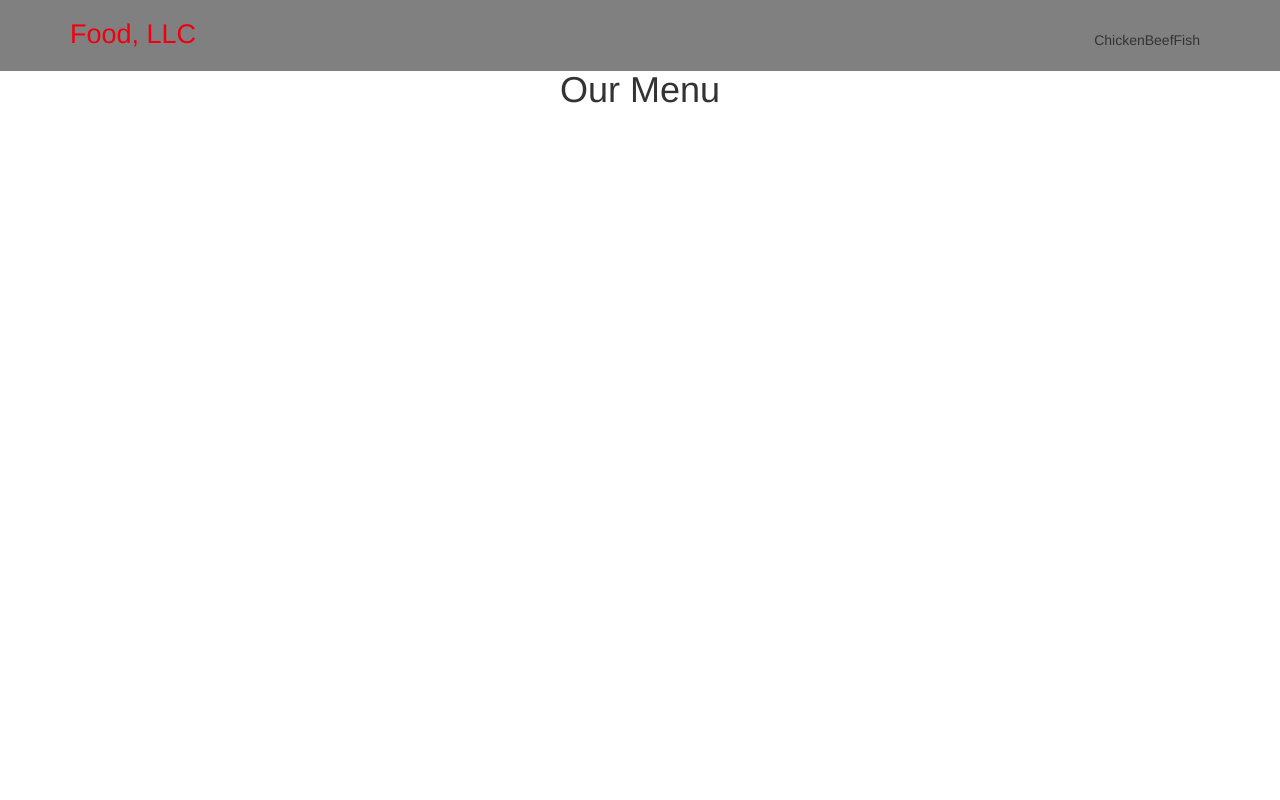
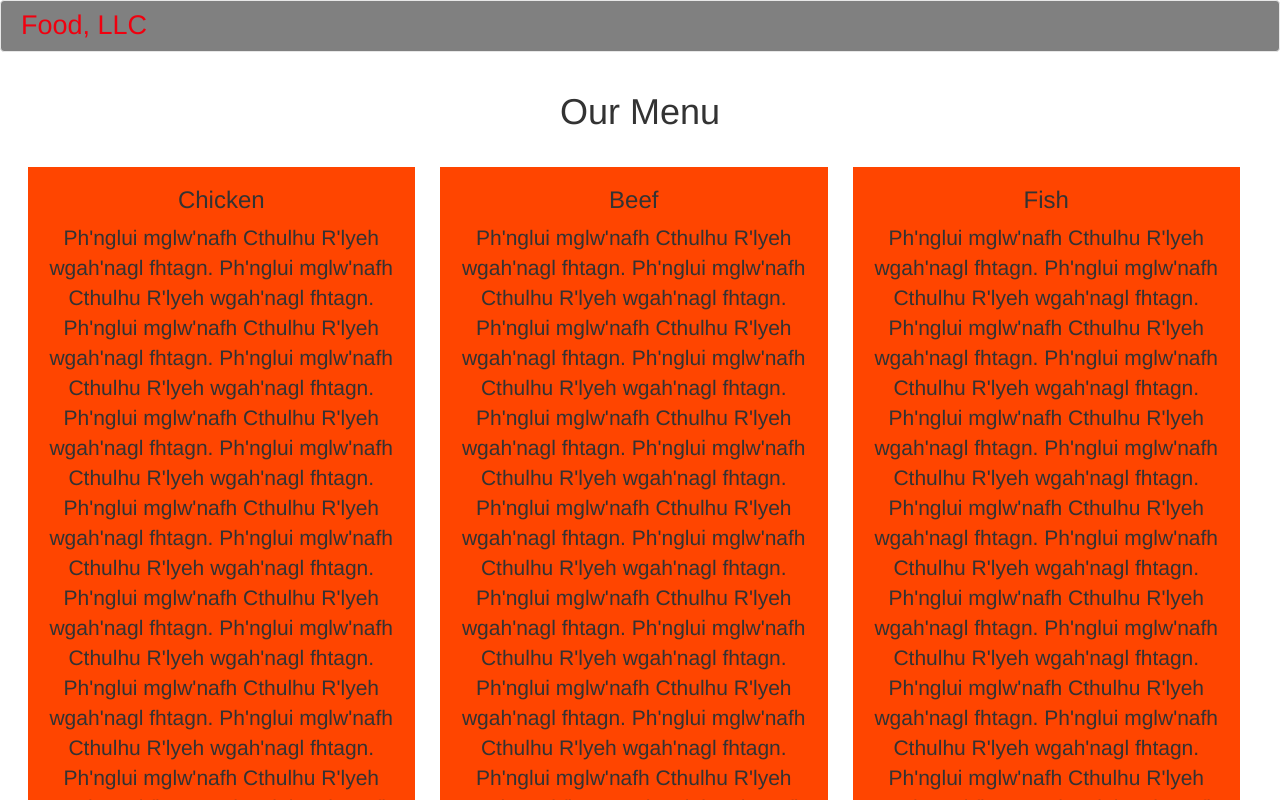
Before and after one commit to loup-garou/coursera-html, a plain HTML site: page mod3-solution/index.html in a window 1280 px wide. Shown: the top 800 px of the page. Drawn offline with Linux system fonts and the light colour scheme.

Commit message:
done 3 and bonus

```diff
--- a/mod3-solution/css/styles.css
+++ b/mod3-solution/css/styles.css
@@ -1,26 +1,86 @@
+hr{
+	margin: 0px;
+}
 
-
+.mymenu{
+	margin-top: 2%;
+	background-color: #ff4500;
+	font-size: 1.5em;
+}
 
 .navbar{
 	background-color: grey;
 }
 
 .navbar-brand {
-  padding-top: 0;
+  padding-top: 10px;
+  left: 0px;
 }
 
 .navbar-brand h2{
+
+	margin-top: 0px;
 	font-size: 1.5em;
 	color: #f0000f;
 }
 
+.backlink{
+	text-align: left;
+}
+
+#nav-container{
+	margin-left: 5px;
+	margin-right: 5px;
+}
+
 #nav-list{
-	margin: 10px;
+	margin-top: 0px;
+	margin-bottom: 0px;
+	background-color: green;
+	/*
+	text-align: center;
+	*/
+	color: yellow;
+}
+
+#nav-list a{
+    color: yellow;
+	padding: 0px;
+}
+
+#nav-list a:visited {
+    color: yellow;
 }
 
 #main-content{
-	margin-top: 50px;
+	width: 100%;
+
 }
+
+
+@media (min-width:992px){
+
+	.col-md-4{
+		width: 31%;
+		margin-left:  1%;
+		margin-right: 1%;
+	}
+
+}
+
+@media(min-width: 768px) and (max-width:991px){
+	.col-xs-12{
+		width: 96%;
+		margin-left:  1%;
+		margin-right: 1%;
+	}
+	.col-sm-6{
+		width: 47%;
+		margin-left:  1%;
+		margin-right: 1%;
+	}
+}
+
 
 @media (max-width: 767px) {
 
--- a/mod3-solution/index.html
+++ b/mod3-solution/index.html
@@ -1,5 +1,9 @@
 <!doctype html>
 <html>
+<script src="js/jquery-1.11.3.min.js"></script>
+<script src="js/bootstrap.min.js"></script>
+<script src="js/script.js"></script>
+
 <head>
 	<title>Module 3 solution</title>
 	<link rel="stylesheet" href="css/bootstrap.min.css">
@@ -7,15 +11,15 @@
 </head>
 <body>
 <header>
-	<nav class="navbar navbar-fixed-top">
-	<div class="container">
+	<nav class="navbar navbar-default">
+	<div id="nav-container" class="container">
 
 		<div class="navbar-header">
 			<div class="navbar-brand">
 				<h2>Food, LLC</h2>
 			</div>
 
-			<button type="button" class="navbar-toggle collapsed" data-toggle="collapse" data-target="#collapsable-nav" aria-expanded="false">
+			<button type="button" class="navbar-toggle visible-xs" data-toggle="collapse" data-target="#collapsable-nav" aria-expanded="false">
 				<span class="sr-only">Menu</span>
 				<span class="icon-bar"></span>
 				<span class="icon-bar"></span>
@@ -24,32 +28,69 @@
 		</div> <!-- header-->
 
 		<div id="collapsable-nav" class="collapse navbar-collapse">
-			<ul id="nav-list" class="nav navbar-nav navbar-right">
+			<ul id="nav-list" class="nav navbar-nav navbar-right text-center visible-xs">
 				<li>
-				<p><br class="hidden-xs">Chicken</p>
+				<a href="#chickenMenu"><br class="hidden-xs">Chicken<hr class="visible-xs"></a>
 				</li>
 				<li>
-				<p><br class="hidden-xs">Beef</p>
+				<a href="#beefMenu"><br class="hidden-xs">Beef<hr class="visible-xs"></a>
 				</li>
 				<li>
-				<p><br class="hidden-xs">Fish</p>
+				<a href="#fishMenu"><br class="hidden-xs">Fish<hr class="visible-xs"></a>
 				</li>
 			</ul><!-- #nav-list -->
 		</div><!-- .collapse .navbar-collapse -->
 	</div>
 	</nav>
 </header>
-<div id="main-content" class="container">
-	<h1 class="text-center">Our Menu</h1>
+<div id="main-content" class="container-fluid text-center">
+	<h1>Our Menu</h1>
+	<div id="chickenMenu" class="col-xs-12 col-sm-6 col-md-4 mymenu">
+		<h3>Chicken</h3>
+		<p>
+		Ph'nglui mglw'nafh Cthulhu R'lyeh wgah'nagl fhtagn. Ph'nglui mglw'nafh Cthulhu R'lyeh wgah'nagl fhtagn. Ph'nglui mglw'nafh Cthulhu R'lyeh wgah'nagl fhtagn.
+		Ph'nglui mglw'nafh Cthulhu R'lyeh wgah'nagl fhtagn. Ph'nglui mglw'nafh Cthulhu R'lyeh wgah'nagl fhtagn. Ph'nglui mglw'nafh Cthulhu R'lyeh wgah'nagl fhtagn.
+		Ph'nglui mglw'nafh Cthulhu R'lyeh wgah'nagl fhtagn. Ph'nglui mglw'nafh Cthulhu R'lyeh wgah'nagl fhtagn. Ph'nglui mglw'nafh Cthulhu R'lyeh wgah'nagl fhtagn.
+		Ph'nglui mglw'nafh Cthulhu R'lyeh wgah'nagl fhtagn. Ph'nglui mglw'nafh Cthulhu R'lyeh wgah'nagl fhtagn. Ph'nglui mglw'nafh Cthulhu R'lyeh wgah'nagl fhtagn.
+		Ph'nglui mglw'nafh Cthulhu R'lyeh wgah'nagl fhtagn. Ph'nglui mglw'nafh Cthulhu R'lyeh wgah'nagl fhtagn. Ph'nglui mglw'nafh Cthulhu R'lyeh wgah'nagl fhtagn.
+		Ph'nglui mglw'nafh Cthulhu R'lyeh wgah'nagl fhtagn. Ph'nglui mglw'nafh Cthulhu R'lyeh wgah'nagl fhtagn. Ph'nglui mglw'nafh Cthulhu R'lyeh wgah'nagl fhtagn.
+		Ph'nglui mglw'nafh Cthulhu R'lyeh wgah'nagl fhtagn. Ph'nglui mglw'nafh Cthulhu R'lyeh wgah'nagl fhtagn. Ph'nglui mglw'nafh Cthulhu R'lyeh wgah'nagl fhtagn.
+		Ph'nglui mglw'nafh Cthulhu R'lyeh wgah'nagl fhtagn. Ph'nglui mglw'nafh Cthulhu R'lyeh wgah'nagl fhtagn. Ph'nglui mglw'nafh Cthulhu R'lyeh wgah'nagl fhtagn.
+		Ph'nglui mglw'nafh Cthulhu R'lyeh wgah'nagl fhtagn. Ph'nglui mglw'nafh Cthulhu R'lyeh wgah'nagl fhtagn. Ph'nglui mglw'nafh Cthulhu R'lyeh wgah'nagl fhtagn.
+		</p>
+		<a href=# class="backlink">Back to Top</a>
+	</div>
+	<div id="beefMenu" class="col-xs-12 col-sm-6 col-md-4 mymenu">
+		<h3>Beef</h3>
+		<p>
+		Ph'nglui mglw'nafh Cthulhu R'lyeh wgah'nagl fhtagn. Ph'nglui mglw'nafh Cthulhu R'lyeh wgah'nagl fhtagn. Ph'nglui mglw'nafh Cthulhu R'lyeh wgah'nagl fhtagn.
+		Ph'nglui mglw'nafh Cthulhu R'lyeh wgah'nagl fhtagn. Ph'nglui mglw'nafh Cthulhu R'lyeh wgah'nagl fhtagn. Ph'nglui mglw'nafh Cthulhu R'lyeh wgah'nagl fhtagn.
+		Ph'nglui mglw'nafh Cthulhu R'lyeh wgah'nagl fhtagn. Ph'nglui mglw'nafh Cthulhu R'lyeh wgah'nagl fhtagn. Ph'nglui mglw'nafh Cthulhu R'lyeh wgah'nagl fhtagn.
+		Ph'nglui mglw'nafh Cthulhu R'lyeh wgah'nagl fhtagn. Ph'nglui mglw'nafh Cthulhu R'lyeh wgah'nagl fhtagn. Ph'nglui mglw'nafh Cthulhu R'lyeh wgah'nagl fhtagn.
+		Ph'nglui mglw'nafh Cthulhu R'lyeh wgah'nagl fhtagn. Ph'nglui mglw'nafh Cthulhu R'lyeh wgah'nagl fhtagn. Ph'nglui mglw'nafh Cthulhu R'lyeh wgah'nagl fhtagn.
+		Ph'nglui mglw'nafh Cthulhu R'lyeh wgah'nagl fhtagn. Ph'nglui mglw'nafh Cthulhu R'lyeh wgah'nagl fhtagn. Ph'nglui mglw'nafh Cthulhu R'lyeh wgah'nagl fhtagn.
+		Ph'nglui mglw'nafh Cthulhu R'lyeh wgah'nagl fhtagn. Ph'nglui mglw'nafh Cthulhu R'lyeh wgah'nagl fhtagn. Ph'nglui mglw'nafh Cthulhu R'lyeh wgah'nagl fhtagn.
+		Ph'nglui mglw'nafh Cthulhu R'lyeh wgah'nagl fhtagn. Ph'nglui mglw'nafh Cthulhu R'lyeh wgah'nagl fhtagn. Ph'nglui mglw'nafh Cthulhu R'lyeh wgah'nagl fhtagn.
+		Ph'nglui mglw'nafh Cthulhu R'lyeh wgah'nagl fhtagn. Ph'nglui mglw'nafh Cthulhu R'lyeh wgah'nagl fhtagn. Ph'nglui mglw'nafh Cthulhu R'lyeh wgah'nagl fhtagn.
+		</p>
+		<a href=# class="backlink">Back to Top</a>
+	</div>
+	<div id="fishMenu" class="col-xs-12 col-md-4 mymenu">
+		<h3>Fish</h3>
+		<p>
+		Ph'nglui mglw'nafh Cthulhu R'lyeh wgah'nagl fhtagn. Ph'nglui mglw'nafh Cthulhu R'lyeh wgah'nagl fhtagn. Ph'nglui mglw'nafh Cthulhu R'lyeh wgah'nagl fhtagn.
+		Ph'nglui mglw'nafh Cthulhu R'lyeh wgah'nagl fhtagn. Ph'nglui mglw'nafh Cthulhu R'lyeh wgah'nagl fhtagn. Ph'nglui mglw'nafh Cthulhu R'lyeh wgah'nagl fhtagn.
+		Ph'nglui mglw'nafh Cthulhu R'lyeh wgah'nagl fhtagn. Ph'nglui mglw'nafh Cthulhu R'lyeh wgah'nagl fhtagn. Ph'nglui mglw'nafh Cthulhu R'lyeh wgah'nagl fhtagn.
+		Ph'nglui mglw'nafh Cthulhu R'lyeh wgah'nagl fhtagn. Ph'nglui mglw'nafh Cthulhu R'lyeh wgah'nagl fhtagn. Ph'nglui mglw'nafh Cthulhu R'lyeh wgah'nagl fhtagn.
+		Ph'nglui mglw'nafh Cthulhu R'lyeh wgah'nagl fhtagn. Ph'nglui mglw'nafh Cthulhu R'lyeh wgah'nagl fhtagn. Ph'nglui mglw'nafh Cthulhu R'lyeh wgah'nagl fhtagn.
+		Ph'nglui mglw'nafh Cthulhu R'lyeh wgah'nagl fhtagn. Ph'nglui mglw'nafh Cthulhu R'lyeh wgah'nagl fhtagn. Ph'nglui mglw'nafh Cthulhu R'lyeh wgah'nagl fhtagn.
+		Ph'nglui mglw'nafh Cthulhu R'lyeh wgah'nagl fhtagn. Ph'nglui mglw'nafh Cthulhu R'lyeh wgah'nagl fhtagn. Ph'nglui mglw'nafh Cthulhu R'lyeh wgah'nagl fhtagn.
+		Ph'nglui mglw'nafh Cthulhu R'lyeh wgah'nagl fhtagn. Ph'nglui mglw'nafh Cthulhu R'lyeh wgah'nagl fhtagn. Ph'nglui mglw'nafh Cthulhu R'lyeh wgah'nagl fhtagn.
+		Ph'nglui mglw'nafh Cthulhu R'lyeh wgah'nagl fhtagn. Ph'nglui mglw'nafh Cthulhu R'lyeh wgah'nagl fhtagn. Ph'nglui mglw'nafh Cthulhu R'lyeh wgah'nagl fhtagn.
+		</p>
+		<a href=# class="backlink">Back to Top</a>
+	</div>
 </div>
-<!--
-	Ph'nglui mglw'nafh Cthulhu R'lyeh wgah'nagl fhtagn.
-	Ph'nglui mglw'nafh Cthulhu R'lyeh wgah'nagl fhtagn.
-	Ph'nglui mglw'nafh Cthulhu R'lyeh wgah'nagl fhtagn.
-	Ph'nglui mglw'nafh Cthulhu R'lyeh wgah'nagl fhtagn.
-	Ph'nglui mglw'nafh Cthulhu R'lyeh wgah'nagl fhtagn.
-	Ph'nglui mglw'nafh Cthulhu R'lyeh wgah'nagl fhtagn.
--->
+</body>
 
-</body>
 </html>
```
